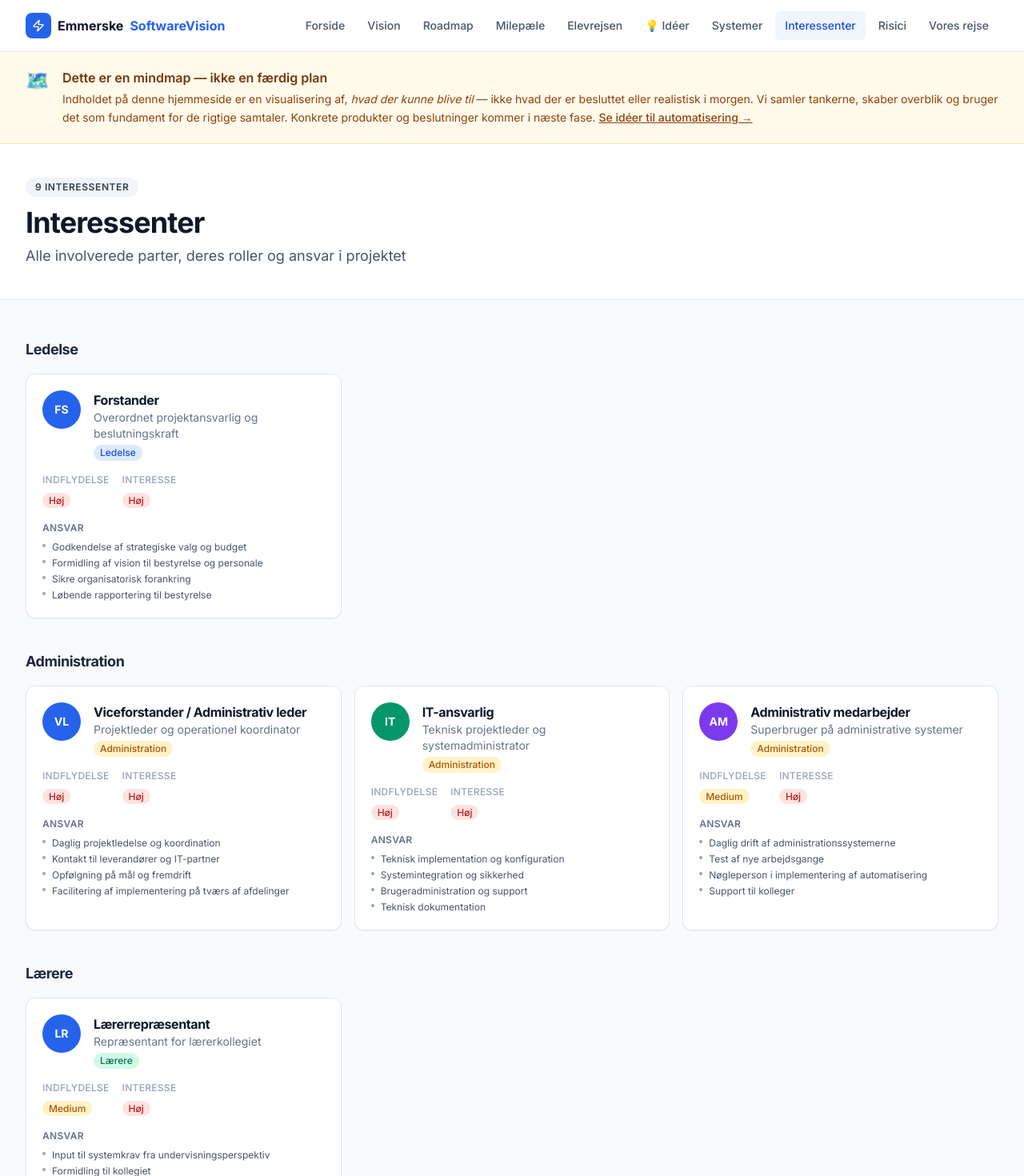
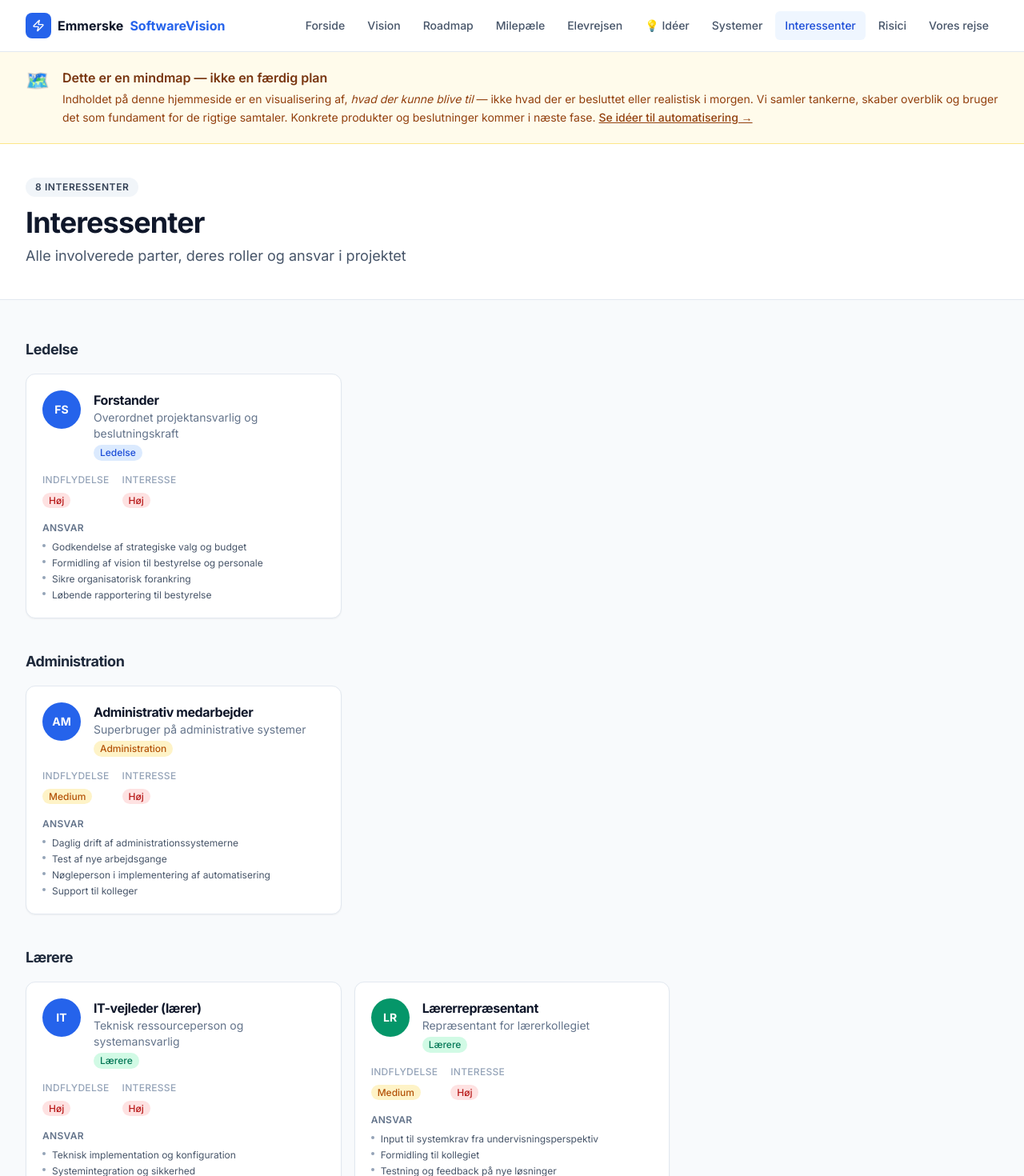
Before and after one commit to qvisty/EmmerskeSoftwareVision, a Next.js app: page /EmmerskeSoftwareVision/interessenter in a window 1280 px wide. Shown: the top 1470 px of the page at 80% size. Built offline with nearby package versions, Linux system fonts and the light colour scheme.

Commit message:
Update stakeholders: remove viceforstander, rename IT-ansvarlig to IT-vejleder

```diff
--- a/src/data/stakeholders.ts
+++ b/src/data/stakeholders.ts
@@ -17,25 +17,10 @@ export const stakeholders: Stakeholder[] = [
     avatarInitials: 'FS',
   },
   {
-    id: 'sh-2',
-    name: 'Viceforstander / Administrativ leder',
-    role: 'Projektleder og operationel koordinator',
-    group: 'administration',
-    influence: 'hoj',
-    interest: 'hoj',
-    responsibilities: [
-      'Daglig projektledelse og koordination',
-      'Kontakt til leverandører og IT-partner',
-      'Opfølgning på mål og fremdrift',
-      'Facilitering af implementering på tværs af afdelinger',
-    ],
-    avatarInitials: 'VL',
-  },
-  {
     id: 'sh-3',
-    name: 'IT-ansvarlig',
-    role: 'Teknisk projektleder og systemadministrator',
-    group: 'administration',
+    name: 'IT-vejleder (lærer)',
+    role: 'Teknisk ressourceperson og systemansvarlig',
+    group: 'laerere',
     influence: 'hoj',
     interest: 'hoj',
     responsibilities: [
```
